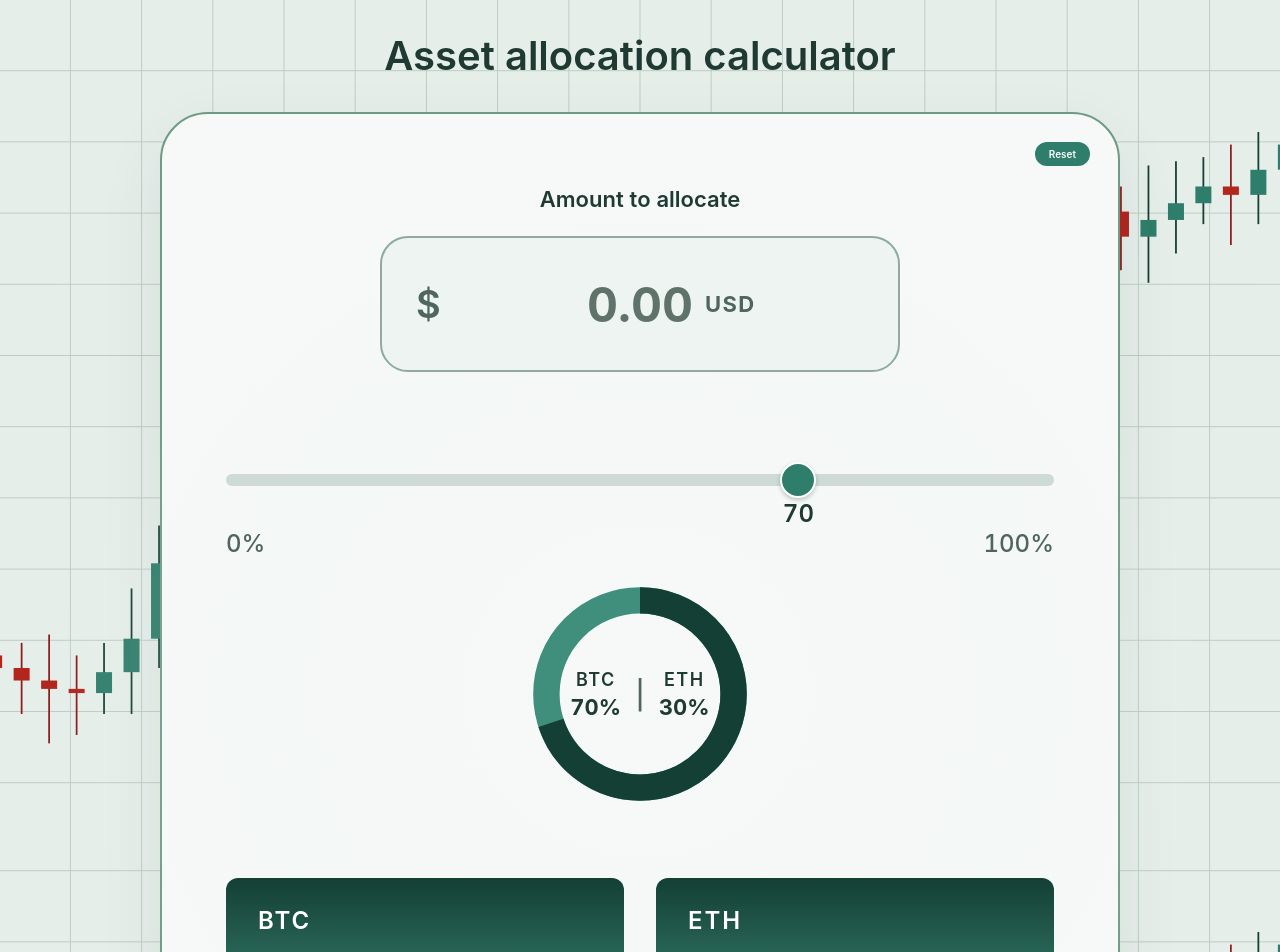
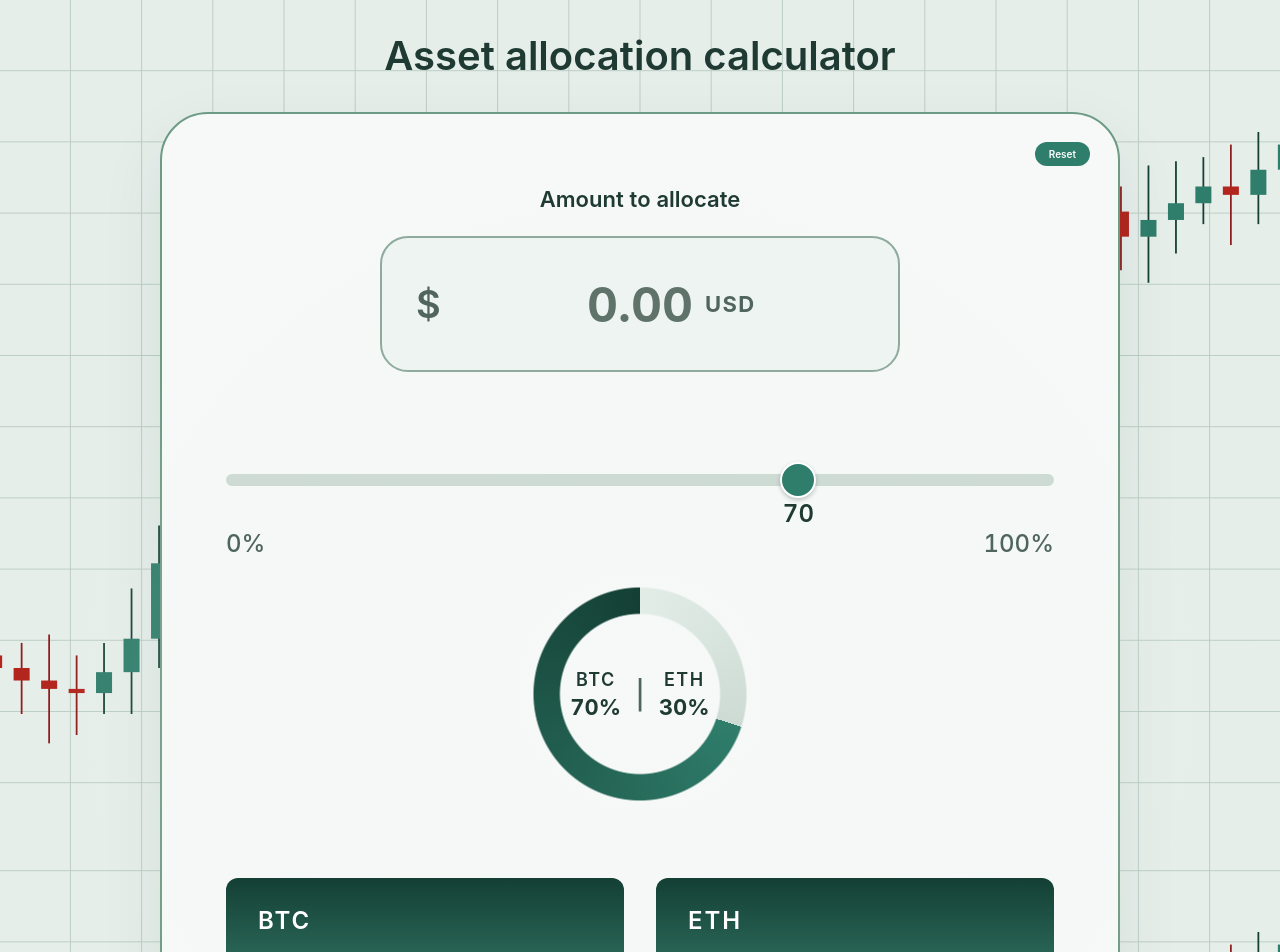
Before and after one commit to regireed89/Asset-Allocation-Calc, a Vue app: page / in a window 1280 px wide. Shown: the top 952 px of the page. Built offline with nearby package versions, Linux system fonts and the light colour scheme; no server answers.

Commit message:
Slider color and orientation change

```diff
--- a/src/components/CircleGraph.vue
+++ b/src/components/CircleGraph.vue
@@ -20,18 +20,7 @@ const ethShare = computed(() => 100 - btcShare.value)
     role="img"
     :aria-label="`BTC ${btcShare}% | ETH ${ethShare}%`"
   >
-    <svg viewBox="0 0 200 200" aria-hidden="true">
-      <circle class="circle-graph-ring circle-graph-eth" cx="100" cy="100" r="78" />
-      <circle
-        class="circle-graph-ring circle-graph-btc"
-        cx="100"
-        cy="100"
-        r="78"
-        pathLength="100"
-        :stroke-dasharray="`${btcShare} 100`"
-        transform="rotate(-90 100 100)"
-      />
-    </svg>
+    <div class="circle-graph-ring" :style="{ '--btc': btcShare + '%' }" aria-hidden="true"></div>
     <div class="circle-graph-center">
       <div class="circle-graph-side">
         <span class="circle-graph-name">BTC</span>
--- a/src/styles/tokens.css
+++ b/src/styles/tokens.css
@@ -270,16 +270,19 @@ body {
 }
 
 .circle-graph-ring {
-  fill: none;
-  stroke-width: 22;
-}
-
-.circle-graph-btc {
-  stroke: var(--amount-card-top);
-}
-
-.circle-graph-eth {
-  stroke: var(--amount-card-bottom);
+  width: 100%;
+  aspect-ratio: 1;
+  border-radius: 50%;
+  transform: scaleX(-1);
+  background: conic-gradient(
+    from 0deg,
+    var(--amount-card-top) 0%,
+    var(--accent) var(--btc),
+    var(--track) var(--btc),
+    var(--bg-pill) 100%
+  );
+  -webkit-mask: radial-gradient(farthest-side, transparent 66%, #000 67.5% 88%, transparent 89.5%);
+  mask: radial-gradient(farthest-side, transparent 66%, #000 67.5% 88%, transparent 89.5%);
 }
 
 .circle-graph-center {
```
Also changed, not shown: 1 other file (tests, documents, lock files or other folders).
